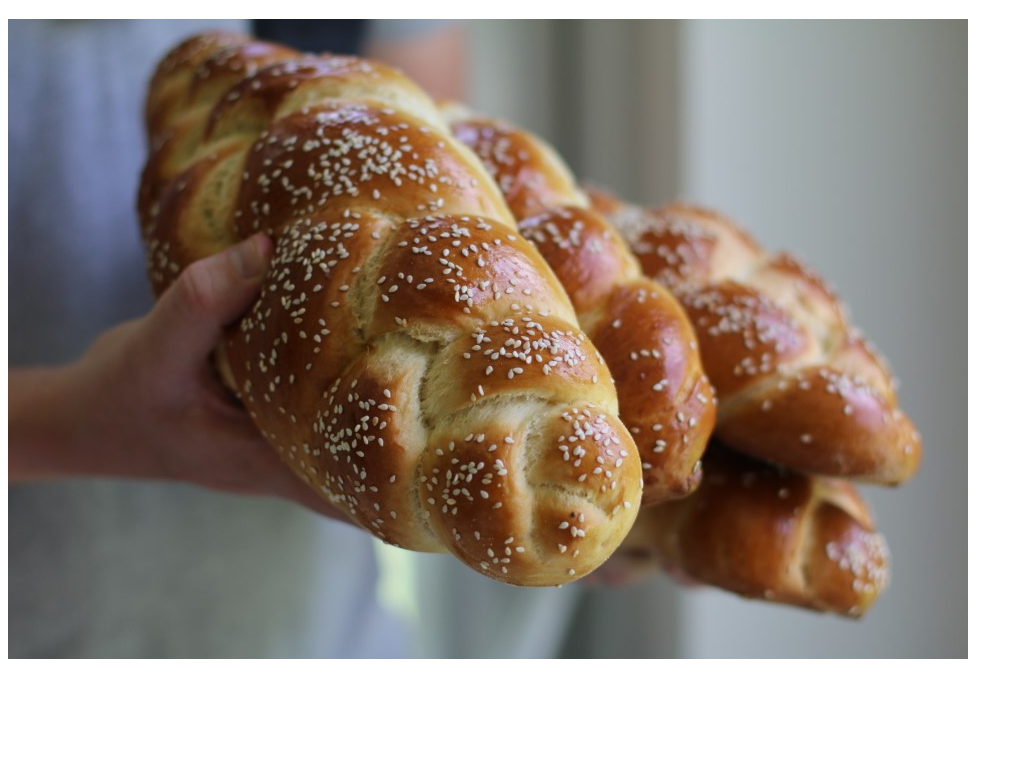
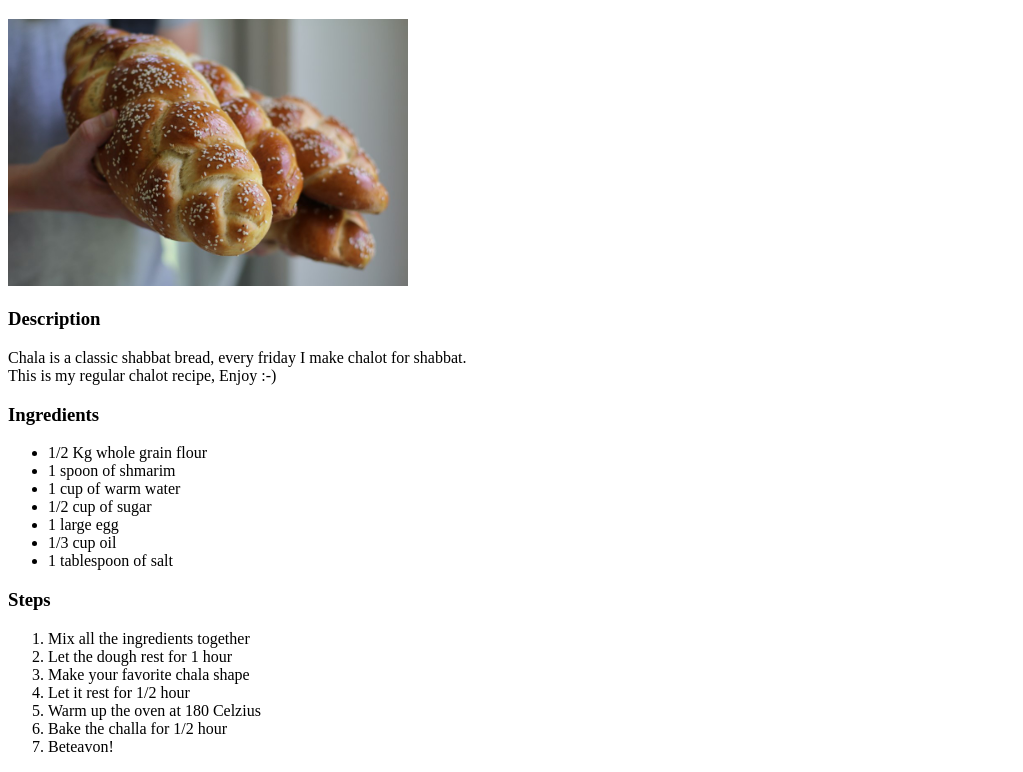
Before and after one commit to AviyaCG1/odin-recipes, a plain HTML site: page recipes/chalot.html in a window 1280 px wide. Shown: the part 61-833 px from the top of the page, without its empty margins (0-1023 px from the left). Before the commit the page ends 800 px from the top, so only its background shows below. Drawn offline with Linux system fonts and the light colour scheme.

Commit message:
Add recipes content

```diff
--- a/recipes/chalot.html
+++ b/recipes/chalot.html
@@ -8,6 +8,35 @@
 </head>
 <body>
         <h1>Chalot</h1>
-        <img src="../img/chalot.jpg" alt="A tasty chala">
+        <img src="../img/chalot.jpg" alt="A tasty chala" width="400">
+        <h3>Description</h3>
+        <p>
+            Chala is a classic shabbat bread, every friday I make chalot for shabbat. <br>
+            This is my regular chalot recipe, Enjoy :-)
+        </p>
+        <h3>Ingredients</h3>
+        <p>
+            <ul>
+                <li>1/2 Kg whole grain flour</li>
+                <li>1 spoon of shmarim</li>
+                <li>1 cup of warm water</li>
+                <li>1/2 cup of sugar</li>
+                <li>1 large egg</li>
+                <li>1/3 cup oil</li>
+                <li>1 tablespoon of salt</li>
+            </ul>
+        </p>
+        <h3>Steps</h3>
+        <p>
+            <ol>
+                <li>Mix all the ingredients together</li>
+                <li>Let the dough rest for 1 hour</li>
+                <li>Make your favorite chala shape</li>
+                <li>Let it rest for 1/2 hour</li>
+                <li>Warm up the oven at 180 Celzius</li>
+                <li>Bake the challa for 1/2 hour</li>
+                <li>Beteavon!</li>
+            </ol>
+        </p>
 </body>
 </html>
```
Also changed, not shown: recipes/potatos.html (+27 -1 lines), recipes/salmon.html (+26 -1 lines).
